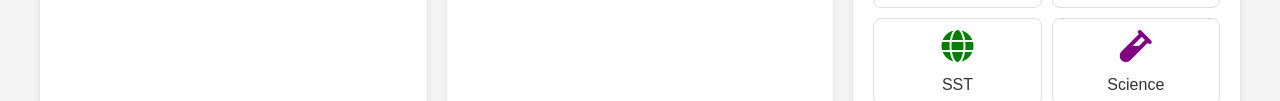
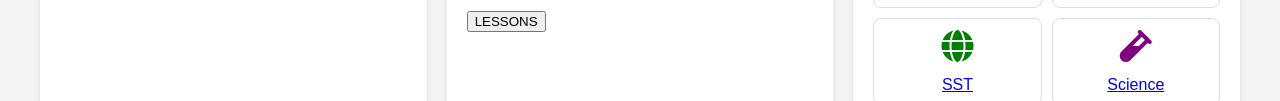
Before and after one commit to TitanAFK/dashboard, a plain HTML site: page docs/index.html in a window 1280 px wide. Shown: the part 299-400 px from the top of the page. Drawn offline with Linux system fonts and the light colour scheme.

Commit message:
Update index.html

```diff
--- a/docs/index.html
+++ b/docs/index.html
@@ -24,10 +24,19 @@
             <section class="progress-section">
                 <h2>Lesson Progress</h2>
                 <div class="progress-details">
+
                     <p>Lessons Completed: <span id="lessons-completed">15</span> / 20</p>
                     <div class="progress-bar">
                         <div class="progress" style="width: 75%;"></div>
                     </div>
+                    <BR></BR>
+                    <div>
+                        <a href="https://titanafk.github.io/lesson/  ">
+
+
+                            <button>LESSONS</button>
+                    </div>
+
                 </div>
             </section>
             <section class="subjects">
```
